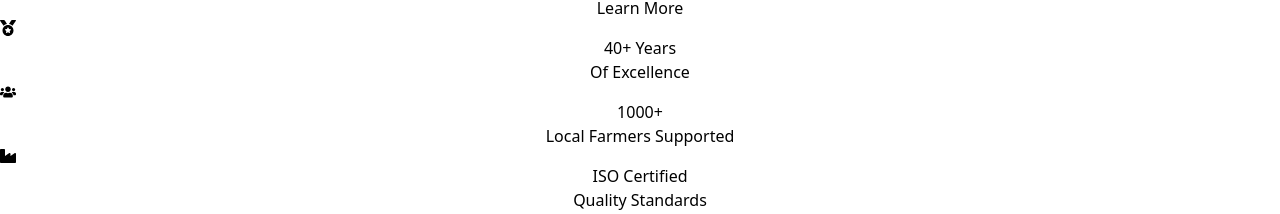
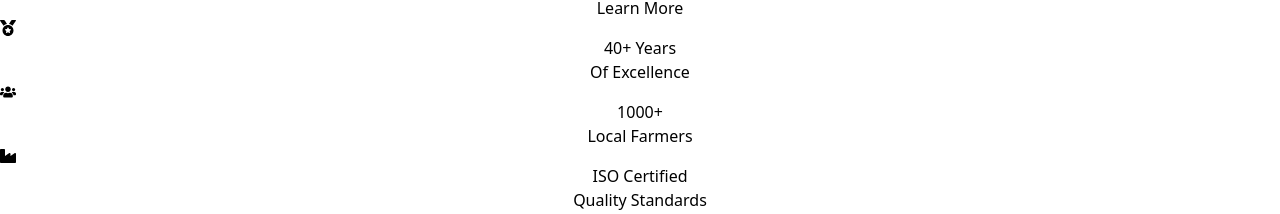
Before and after one commit to Ruchira1403/Promotion-Website, a React (Vite) app in the folder frontend/: page / in a window 1280 px wide. Shown: the part 2780-2994 px from the top of the page. Built offline with nearby package versions, Linux system fonts and the light colour scheme.

Commit message:
modified:   frontend/src/components/AboutUs.jsx

```diff
--- a/frontend/src/components/AboutUs.jsx
+++ b/frontend/src/components/AboutUs.jsx
@@ -23,7 +23,7 @@ const AboutUs = () => {
     {
       icon: <FaUsers className="text-4xl text-orange-50" />,
       title: "1000+",
-      description: "Local Farmers Supported",
+      description: "Local Farmers ",
     },
     {
       icon: <FaIndustry className="text-4xl text-green-500" />,
```
